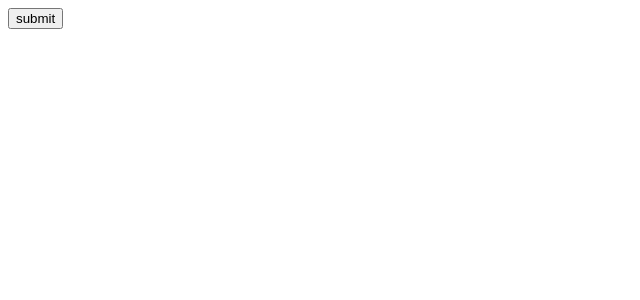
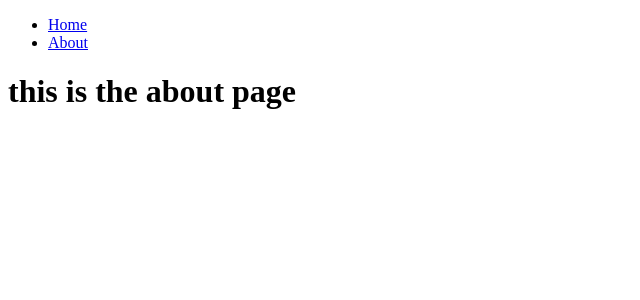
Before and after one commit to alawoddin/React-project, a React app: page /about in a window 1280 px wide. Shown: the top 300 px of the page, without its empty margins (0-640 px from the left). Built offline with nearby package versions, Linux system fonts and the light colour scheme; the HTML template or start-up script is replaced by a standard one.

Commit message:
link is add

```diff
--- a/package.json
+++ b/package.json
@@ -11,7 +11,8 @@
   },
   "dependencies": {
     "react": "^19.1.1",
-    "react-dom": "^19.1.1"
+    "react-dom": "^19.1.1",
+    "react-router-dom": "^7.8.2"
   },
   "devDependencies": {
     "@eslint/js": "^9.33.0",
--- a/src/App.jsx
+++ b/src/App.jsx
@@ -1,14 +1,21 @@
+import { BrowserRouter, Route, Routes } from "react-router-dom"
+import Home from "./pages/Home"
+import About from "./pages/About"
 
 
 const App = () => {
 
-  const Demo = () => {
-    alert('Hello, World!');
-  }
+
 
   return (
     <div>
-      <button onClick={Demo}>submit</button>
+      <BrowserRouter>
+      <Routes>
+        <Route path="/" element={<Home />} />
+        <Route path="/about" element={<About />} />
+
+      </Routes>
+      </BrowserRouter>
     </div>
   )
 
--- /dev/null
+++ b/src/component/Menu.jsx
@@ -0,0 +1,20 @@
+import { Link } from "react-router-dom"
+
+
+const Menu = () => {
+    return (
+        <div>
+           <ul>
+            <li>
+               <Link to="/">Home</Link>
+            </li>
+            <li>
+               <Link to="/about">About</Link>
+
+            </li>
+           </ul>
+        </div>
+    )
+}
+
+export default Menu
--- /dev/null
+++ b/src/pages/About.jsx
@@ -0,0 +1,13 @@
+import Menu from "../component/Menu"
+
+
+const About = () => {
+    return (
+        <div>
+            <Menu></Menu>
+            <h1>this is the about page</h1>
+        </div>
+    )
+}
+
+export default About
--- /dev/null
+++ b/src/pages/Home.jsx
@@ -0,0 +1,13 @@
+import Menu from "../component/Menu"
+
+
+const Home = () => {
+    return (
+        <div>
+            <Menu></Menu>
+            <h1>this is the home page</h1>
+        </div>
+    )
+}
+
+export default Home
```
Also changed, not shown: 1 other file (tests, documents, lock files or other folders).
